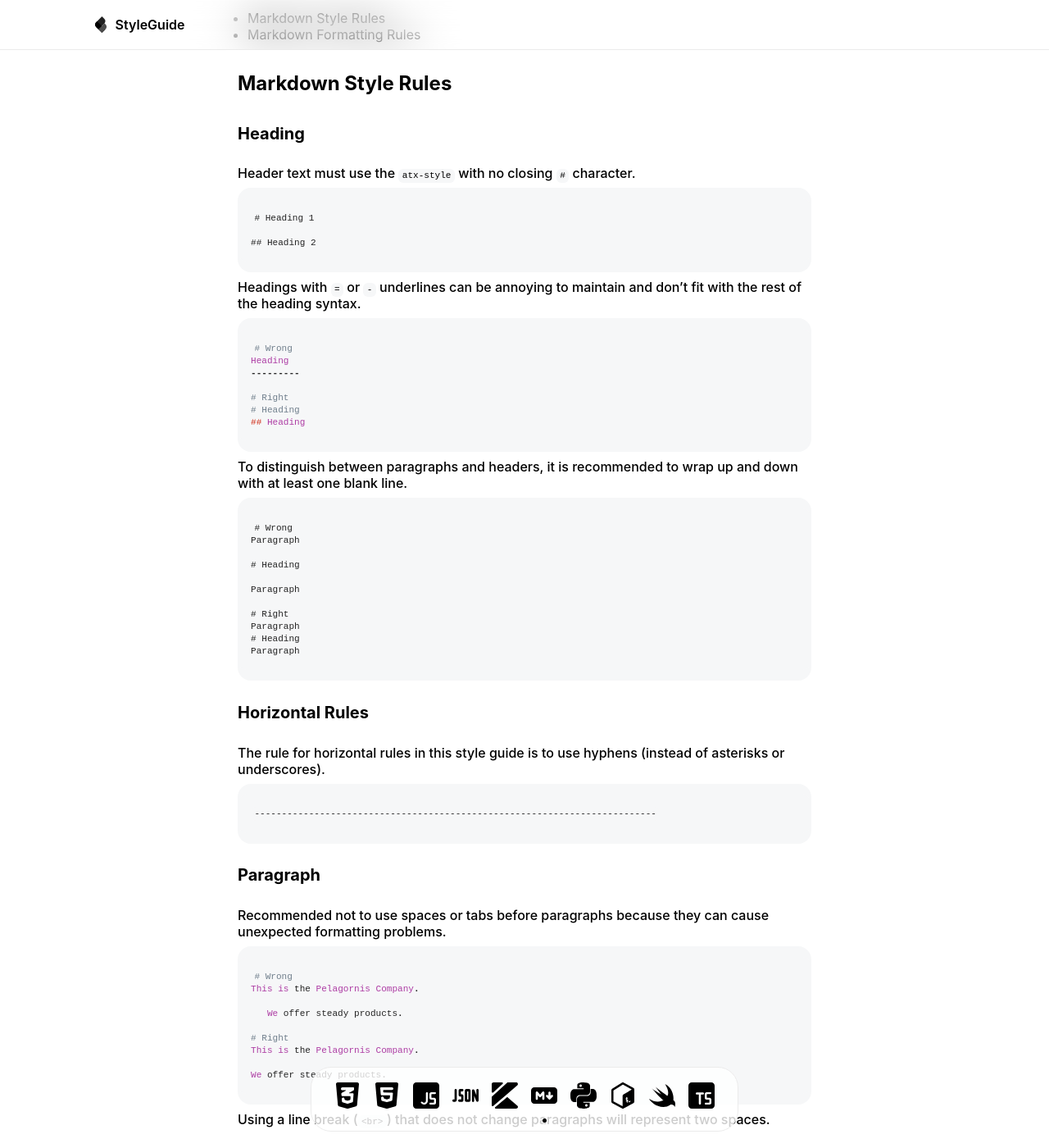
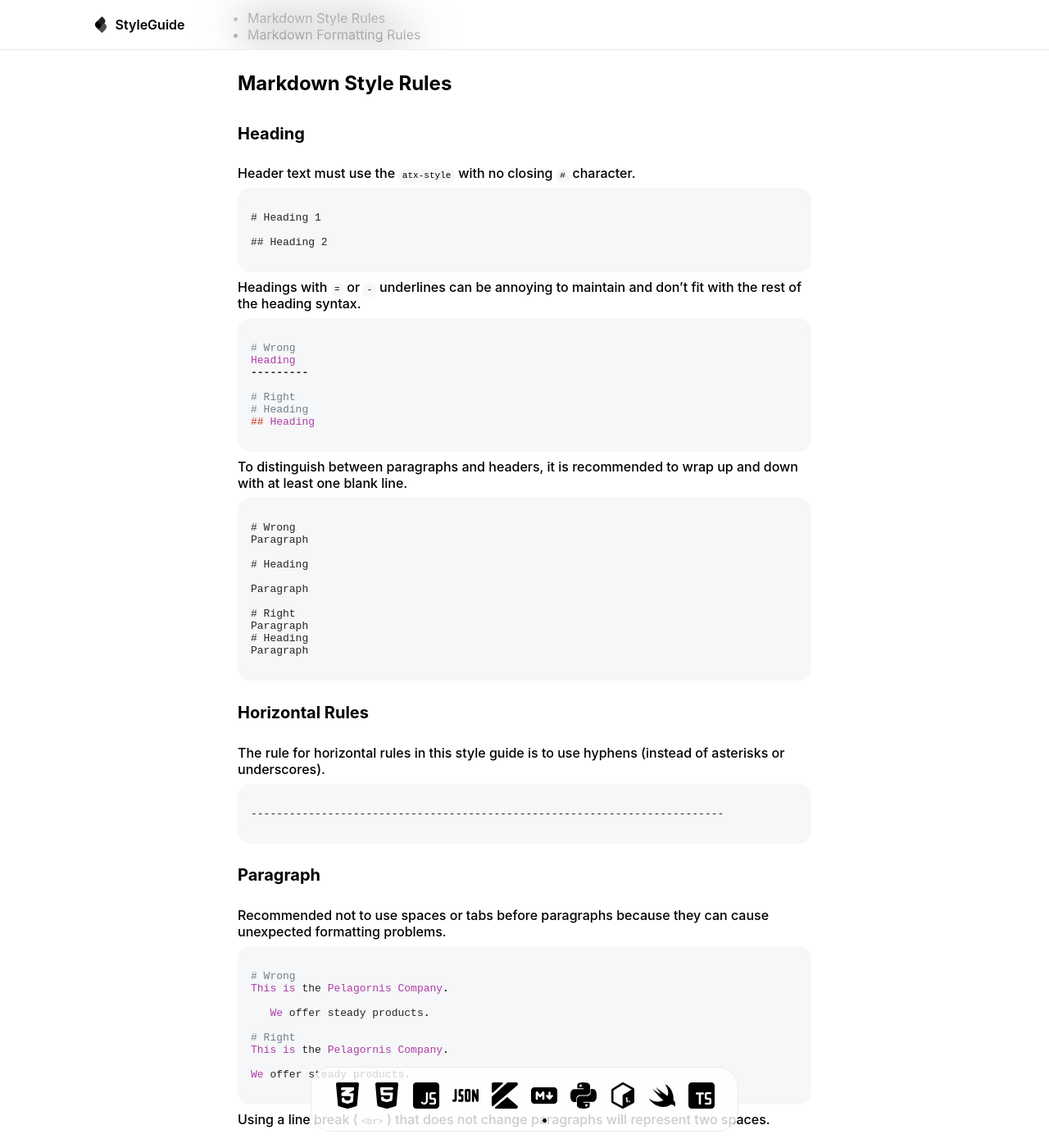
Before and after one commit to pelagornis/styleguide, a Jekyll site: the page built from markdown/index.md, in a window 1280 px wide and 1400 px high, scrolled down 324 px. Shown: the whole window at 82% size. Built offline with Jekyll 4.4.1, drawn with Linux system fonts in a browser that asks for light colours.

Commit message:
Update _default.scss

```diff
--- a/_sass/core/_default.scss
+++ b/_sass/core/_default.scss
@@ -107,6 +107,12 @@ code {
     border-radius: 6px;
 }
 
+pre code {
+    padding: 0;
+    border-radius: 0;
+    font-size: 100%;
+}
+
 fieldset, iframe, img {
     width: 100%;
     border: none
```
